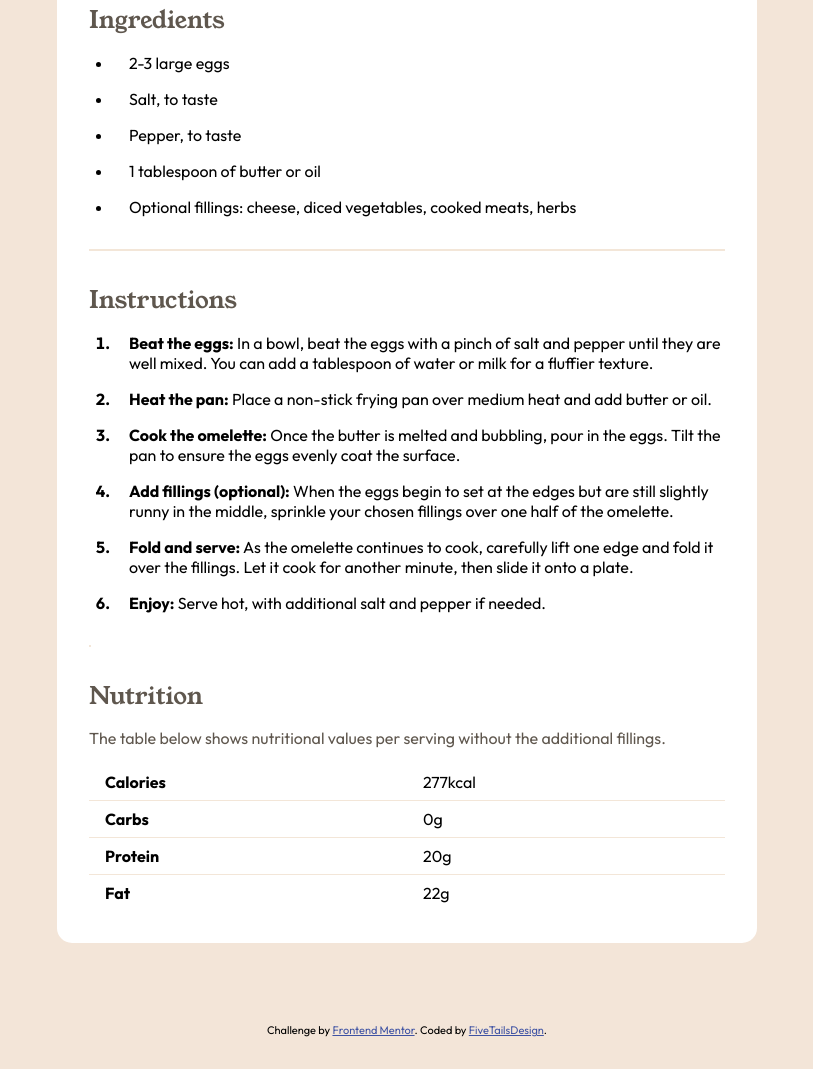
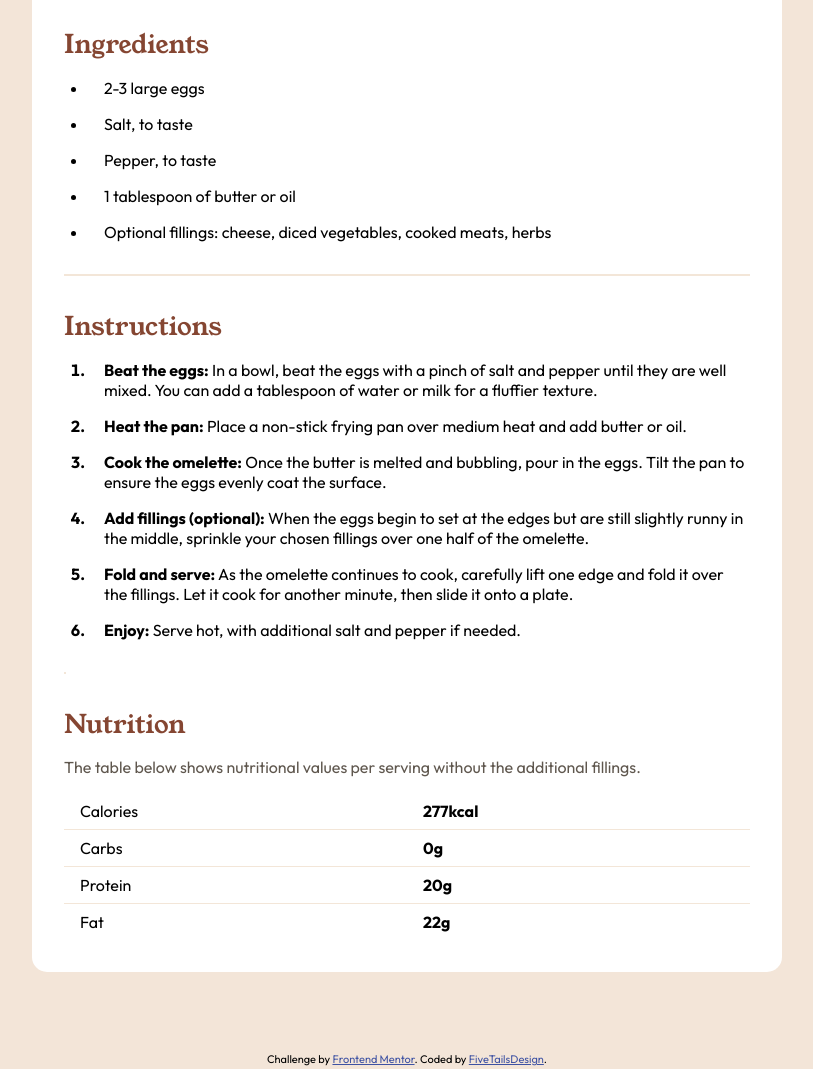
Before and after one commit to fivetailsdevelopment/recipe-page, a plain HTML site: page index.html in a window 1280 px wide. Shown: the part 783-1852 px from the top of the page, without its empty margins (233-1046 px from the left). Before the commit the page ends 1823 px from the top, so only its background shows below. Drawn offline with Linux system fonts and the light colour scheme.

Commit message:
minor formatting changes

```diff
--- a/index.css
+++ b/index.css
@@ -53,7 +53,8 @@ h1 {
 h2 {
     font-family: var(--fontFamily-youngSerif);
     font-weight: 400;
-    color: var(--colour-Stone-600)
+    font-size: 1.6rem;
+    color: var(--colour-Brown-800)
 }
 
 h3 {
@@ -111,7 +112,7 @@ tr:not(:last-of-type) {
 }
 
 .grid--portrait {
-    max-width: 700px;
+    max-width: 750px;
     grid-template-columns: 100%;
     grid-template-areas:
     "one"
--- a/index.html
+++ b/index.html
@@ -84,16 +84,16 @@
         <p>The table below shows nutritional values per serving without the additional fillings.</p>
         <table>
           <tr>
-            <td><strong>Calories</strong></td>   <td>277kcal</td>
+            <td>Calories</td>   <td><strong>277kcal</strong></td>
           </tr>
           <tr>
-            <td><strong>Carbs</strong></td>   <td>0g</td>
+            <td>Carbs</td>   <td><strong>0g</strong></td>
           </tr>
           <tr>
-            <td><strong>Protein</strong></td>   <td>20g</td>
+            <td>Protein</td>   <td><strong>20g</strong></td>
           </tr>
           <tr>
-            <td><strong>Fat</strong></td>   <td>22g</td>
+            <td>Fat</td>   <td><strong>22g</strong></td>
           </tr>
         </table>
       </div>
```
